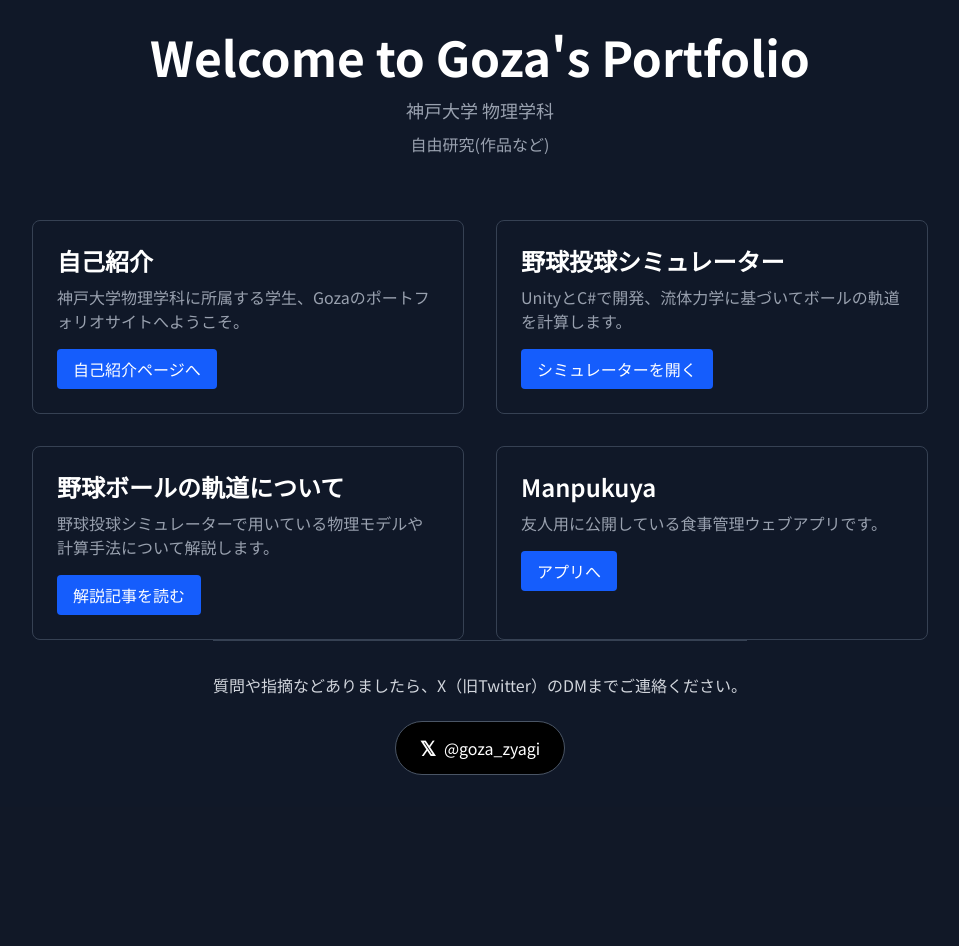
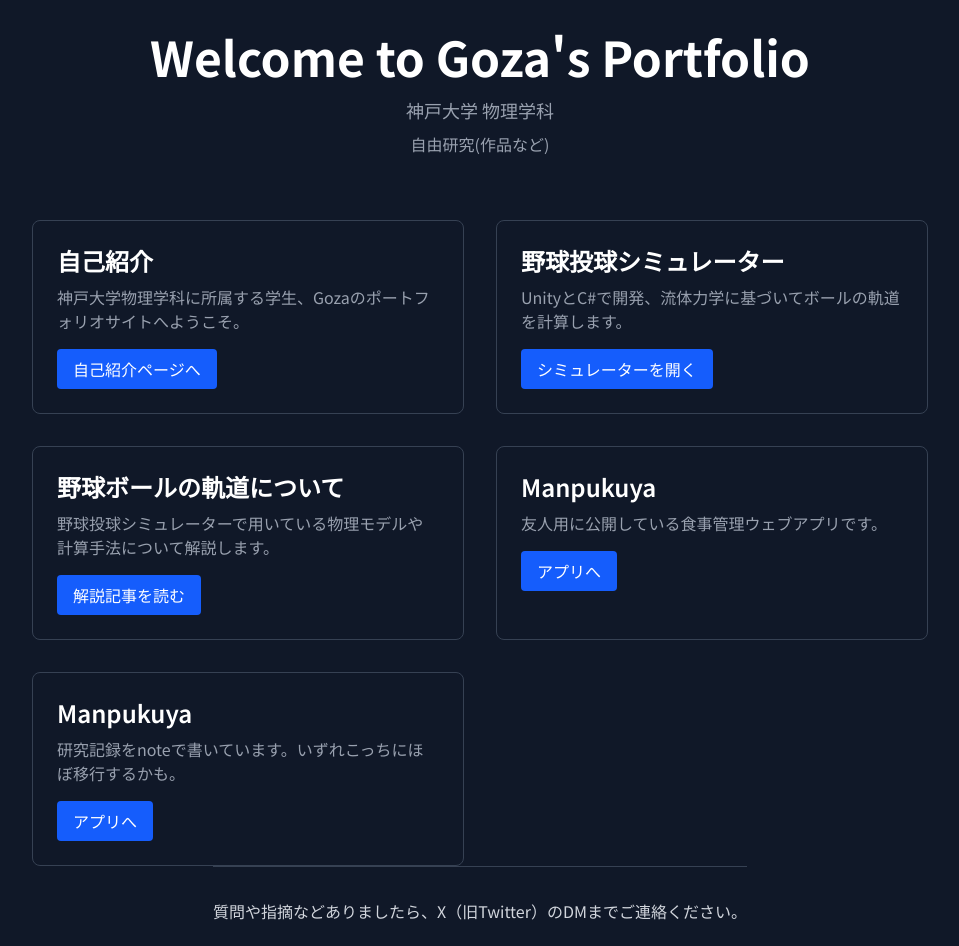
Before and after one commit to goza-run/goza-portfolio, a Next.js app: page / in a window 1280 px wide. Shown: the top 946 px of the page, without its empty margins (160-1119 px from the left). Before the commit the page ends 807 px from the top, so only its background shows below. Built offline with nearby package versions, Linux system fonts and the light colour scheme.

Commit message:
add note link

```diff
--- a/app/page.tsx
+++ b/app/page.tsx
@@ -51,6 +51,16 @@ export default function Home(){
                     </Link>
                 </div>
 
+                <div className="border border-gray-700 rounded-lg p-6 hover:bg-gray-800 transition">
+                    <h2 className="text-2xl font-semibold mb-2">Manpukuya</h2>
+                    <p className="text-gray-400 mb-4">
+                        研究記録をnoteで書いています。いずれこっちにほぼ移行するかも。
+                    </p>
+                    <Link href="https://note.com/simulatebb" target='_blank' className="inline-block bg-blue-600 text-white px-4 py-2 rounded">
+                        アプリへ
+                    </Link>
+                </div>
+
             </div>
             <section className="text-center pt-8 border-t border-gray-700">
                 <p className="text-gray-300 mb-6">
```
